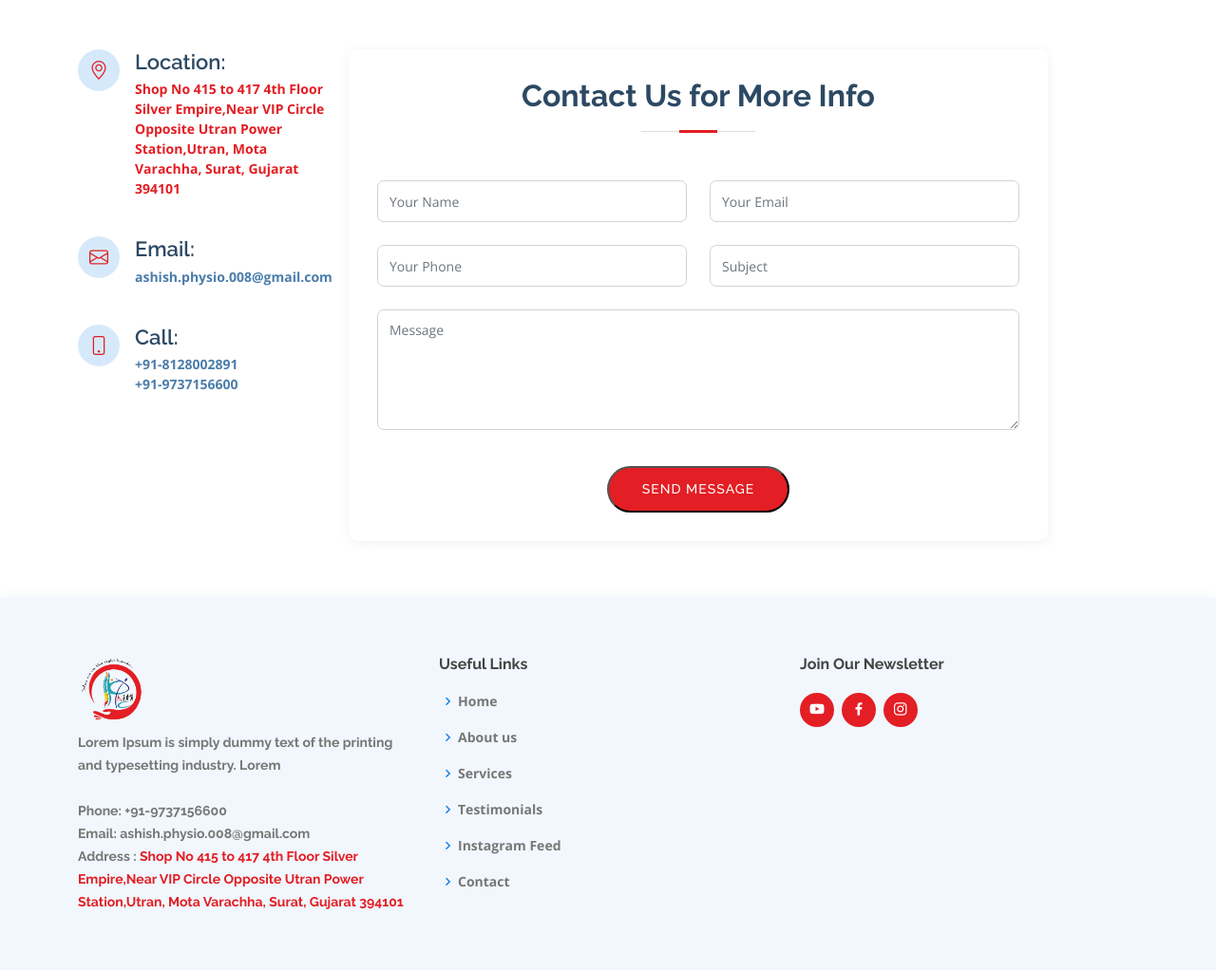
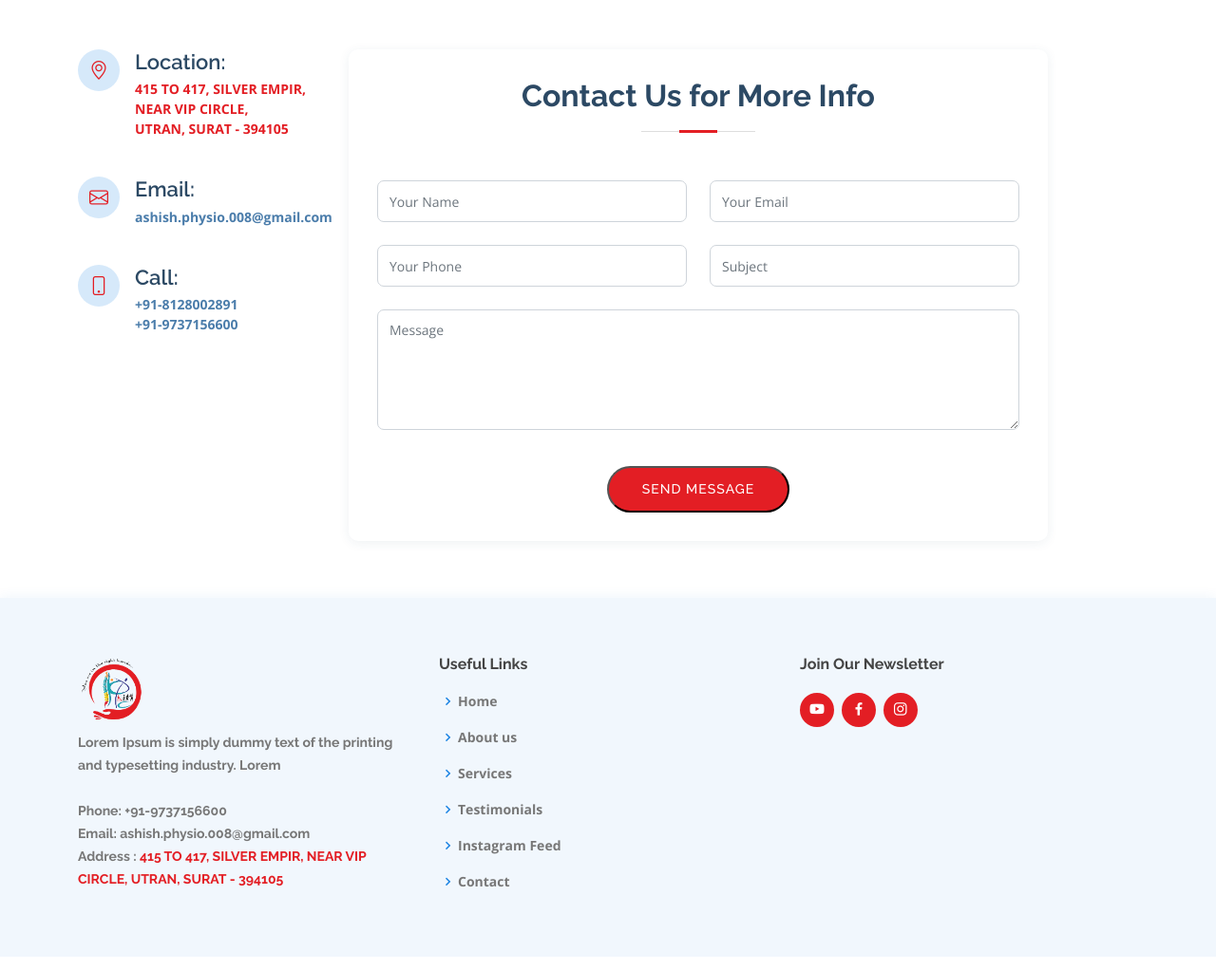
Before and after one commit to GomziServies/krishivphysio, a plain HTML site: page index.html in a window 1280 px wide. Shown: the part 5108-6130 px from the top of the page at 95% size. Drawn offline with nearby package versions, Linux system fonts and the light colour scheme; some packages are replaced by stand-ins of ours; a script that the page names is missing.

Commit message:
Update index.html

```diff
--- a/index.html
+++ b/index.html
@@ -538,9 +538,7 @@
                 <i class="bi bi-geo-alt"></i>
                 <h4>Location:</h4>
                 <p>
-                  <a href="https://maps.app.goo.gl/ARzQJs7g6acp59TQ8"> Shop No 415 to 417 4th Floor Silver Empire,Near
-                    VIP Circle Opposite Utran Power Station,Utran, Mota
-                    Varachha, Surat, Gujarat 394101</a>
+                  <a href="https://maps.app.goo.gl/ARzQJs7g6acp59TQ8"> 415 TO 417, SILVER EMPIR,  NEAR VIP CIRCLE, UTRAN, SURAT - 394105</a>
               </div>
 
               <div class="email">
@@ -613,11 +611,7 @@
               industry. Lorem<br /><br />
               <strong>Phone:</strong> +91-9737156600<br />
               <strong>Email:</strong> ashish.physio.008@gmail.com<br />
-              <strong>Address :</strong> <a href="https://maps.app.goo.gl/ARzQJs7g6acp59TQ8" target="_blank"> Shop No
-                415 to 417 4th
-                Floor Silver Empire,Near
-                VIP Circle Opposite Utran Power Station,Utran, Mota
-                Varachha, Surat, Gujarat 394101</a>
+              <strong>Address :</strong> <a href="https://maps.app.goo.gl/ARzQJs7g6acp59TQ8" target="_blank">415 TO 417, SILVER EMPIR,  NEAR VIP CIRCLE, UTRAN, SURAT - 394105</a>
             </p>
           </div>
 
@@ -675,7 +669,6 @@
 
   <script src="https://cdn.jsdelivr.net/npm/emailjs-com@3.1.0/dist/email.min.js"></script>
   <script src="https://cdn.jsdelivr.net/npm/sweetalert2@10/dist/sweetalert2.all.min.js"></script>
-
   <script src="https://smtpjs.com/v3/smtp.js"></script>
   <script src="./assets/js/jquery-3.5.1.min.js"></script>
   <script src="./assets/js/owl.carousel.js"></script>
```
